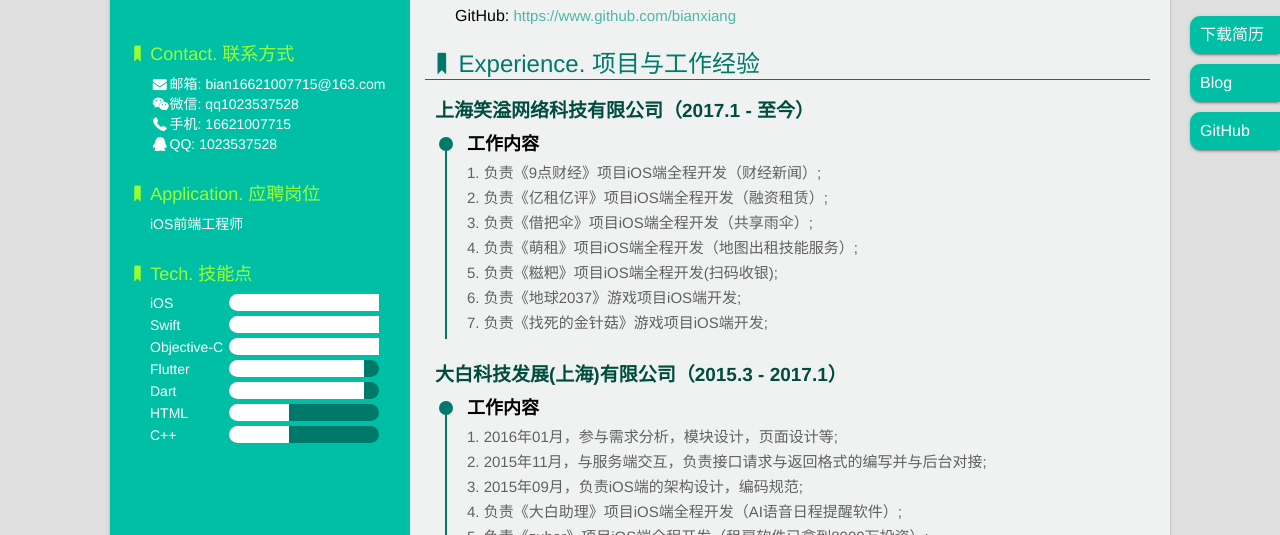
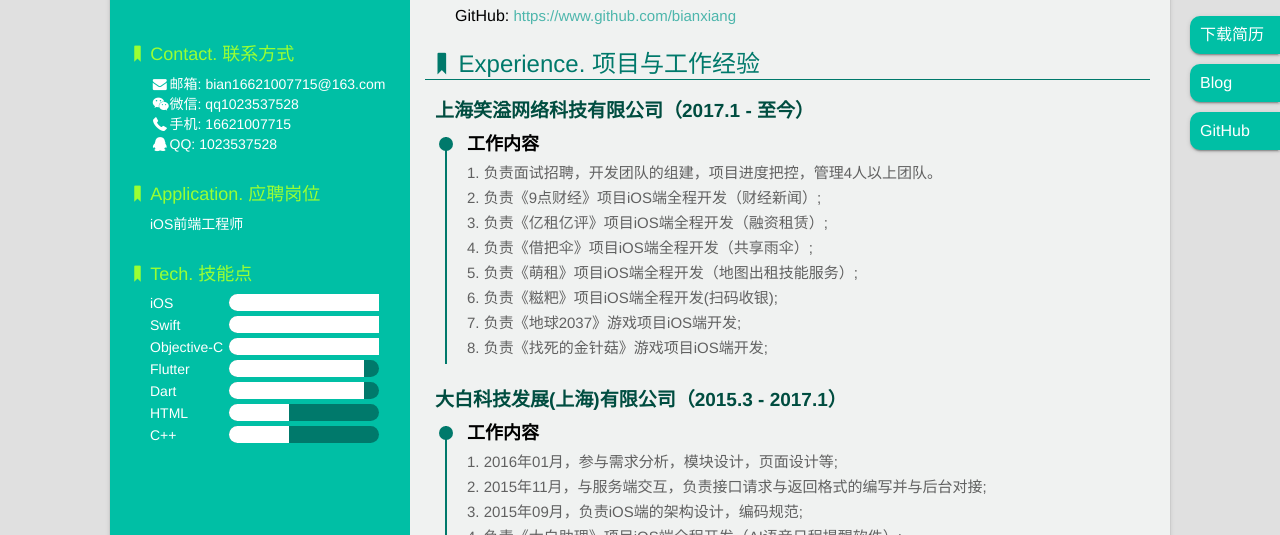
Before and after one commit to bianxiang/bianxiang.github.com, a website: page index.html in a window 1280 px wide. Shown: the part 224-759 px from the top of the page. Drawn offline with Linux system fonts and the light colour scheme.

Commit message:
更新简历

```diff
--- a/index.html
+++ b/index.html
@@ -143,13 +143,14 @@
                         <li>
                             <div class="circle"></div>
                             <h4>工作内容</h4>
-                            <p>1. 负责《9点财经》项目iOS端全程开发（财经新闻）;</p>
-                            <p>2. 负责《亿租亿评》项目iOS端全程开发（融资租赁）;</p>
-                            <p>3. 负责《借把伞》项目iOS端全程开发（共享雨伞）;</p>
-                            <p>4. 负责《萌租》项目iOS端全程开发（地图出租技能服务）;</p>
-                            <p>5. 负责《糍粑》项目iOS端全程开发(扫码收银);</p>
-                            <p>6. 负责《地球2037》游戏项目iOS端开发;</p>
-                            <p>7. 负责《找死的金针菇》游戏项目iOS端开发;</p>
+                            <p>1. 负责面试招聘，开发团队的组建，项目进度把控，管理4人以上团队。</p>
+                            <p>2. 负责《9点财经》项目iOS端全程开发（财经新闻）;</p>
+                            <p>3. 负责《亿租亿评》项目iOS端全程开发（融资租赁）;</p>
+                            <p>4. 负责《借把伞》项目iOS端全程开发（共享雨伞）;</p>
+                            <p>5. 负责《萌租》项目iOS端全程开发（地图出租技能服务）;</p>
+                            <p>6. 负责《糍粑》项目iOS端全程开发(扫码收银);</p>
+                            <p>7. 负责《地球2037》游戏项目iOS端开发;</p>
+                            <p>8. 负责《找死的金针菇》游戏项目iOS端开发;</p>
 <!--                            <img src="img/c8.PNG">-->
                         </li>
                     </ul>
@@ -342,7 +343,7 @@
                             <h4>
                                 《zuber》<a href="https://itunes.apple.com/cn/app/zuber%E7%A7%9F%E6%88%BF-%E7%99%BD%E9%A2%86%E7%A7%9F%E6%88%BF%E5%B9%B3%E5%8F%B0/id1035547502?mt=8" target="_blank"><i class="icon-link"></i>Appstore</a>
                             </h4>
-                            <p>这是一款租房的app，免中介费，打倒中介的app，目前已经用户量800万，已拿到投资。</p>
+                            <p>这是一款租房的app，免中介费，打倒中介的app，目前已经用户量上亿，已拿到投资。</p>
                             <ul class="efe">
                                 <li>
                                     <h5>
@@ -447,7 +448,7 @@
                     <h3>其他</h3>
                     <ul class="exp">
                         <li>
-                            <p>我是一个有趣的人，喜欢钻研各种技术，逻辑思维强，动手能力强，有较强的承受压力的能力，工作6年有余已独立完成大大小小20多个App,被公司誉为“app生产利器”</p>
+                            <p>我是一个有趣的人，喜欢钻研各种技术，逻辑思维强，动手能力强，有较强的承受压力的能力，工作6年有余已独立完成大大小小20多个App。本人摩羯座,又称“工作狂””</p>
                             <p>严重强迫症，不能忍受界面一个像素的偏差，同样不能忍受代码格式一个空格的偏差</p>
                             <p>学习能力强，以上绝大多数的技能都是自学修得的</p>
                             <p>能够熟练使用 Markdown 进行写作</p>
```
